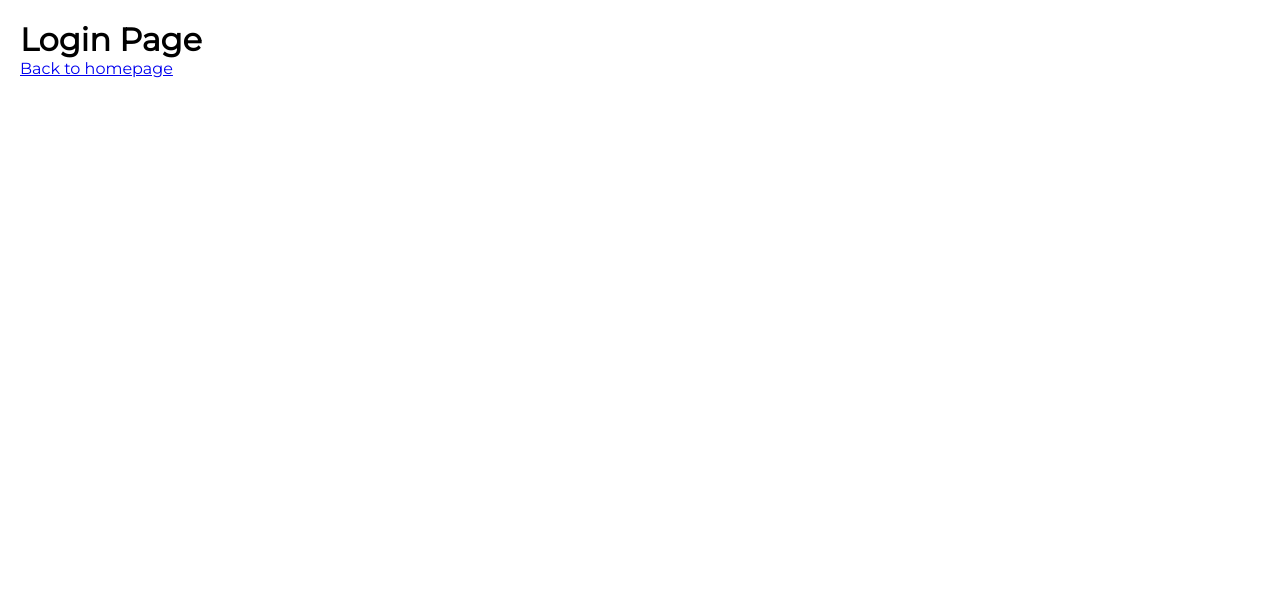
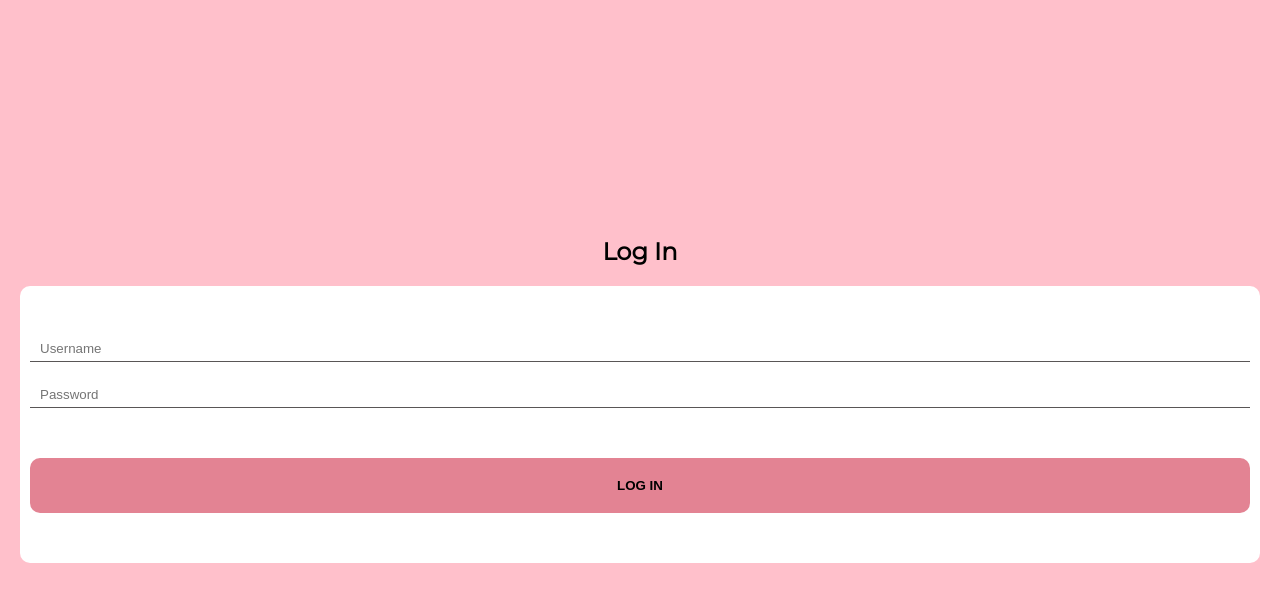
Before and after one commit to Evva1023/Blog-Website, a React (Create React App) app in the folder client/: page /login in a window 1280 px wide. Shown: the top 602 px of the page. Built offline with nearby package versions, Linux system fonts and the light colour scheme.

Commit message:
Styles for LoginView component

```diff
--- a/client/src/App.js
+++ b/client/src/App.js
@@ -52,8 +52,6 @@ const router = createBrowserRouter([
 
 export function App() {
   return (
-    <div className="container">
       <RouterProvider router={router} />
-    </div>
   );
 }
--- a/client/src/style.css
+++ b/client/src/style.css
@@ -10,8 +10,21 @@ body {
     font-family: "Montserrat", Arial, sans-serif;
 }
 
-.container {
-    padding: 20px;
+input, button {
+    display: block;
+    margin: 20px 0;
+    padding: 5px 10px;
+}
+
+button {
+    cursor: pointer;
+    transition: background-color 0.2s ease-in-out;
+}
+
+.flex {
+    display: flex;
+    align-items: center;
+    justify-content: center;
 }
 
 .nav-link {
@@ -19,3 +32,48 @@ body {
     padding: 5px 10px;
     margin: 0 10px;
 }
+
+.login-container {
+    height: 100vh;
+    background-color: #ffc0cb;
+    padding: 0 20px;
+}
+
+.login {
+    height: 100vh;
+    flex-direction: column;
+}
+
+.login h1 {
+    margin-bottom: 20px;
+}
+
+.login-form {
+    width: 100%;
+    padding: 30px 10px;
+    background: #fff;
+    border-radius: 10px;
+}
+
+.login-form-input, .login-form-btn {
+    width: 100%;
+    border: none;
+    outline: none;
+}
+
+.login-form-input {
+    border-bottom: 1px solid #595656;
+}
+
+.login-form-btn {
+    padding: 20px 0;
+    text-transform: uppercase;
+    font-weight: bold;
+    margin-top: 50px;
+    border-radius: 10px;
+    background-color: #e38393;
+}
+
+.login-form-btn:hover {
+    background-color: #e55e74;
+}
--- a/client/src/views/LoginView.js
+++ b/client/src/views/LoginView.js
@@ -2,9 +2,15 @@ import React from "react";
 
 export const LoginView = () => {
     return (
-        <>
-        <h1>Login Page</h1>
-        <a href="/">Back to homepage</a>
-        </>
+        <div className="login-container">
+            <section className="login flex">
+                <h1>Log In</h1>
+                <form className="login-form">
+                    <input className="login-form-input" type="text" placeholder="Username" />
+                    <input className="login-form-input" type="password" placeholder="Password" />
+                    <button className="login-form-btn">Log In</button>
+                </form>
+            </section>
+        </div>
     );
 };
```
